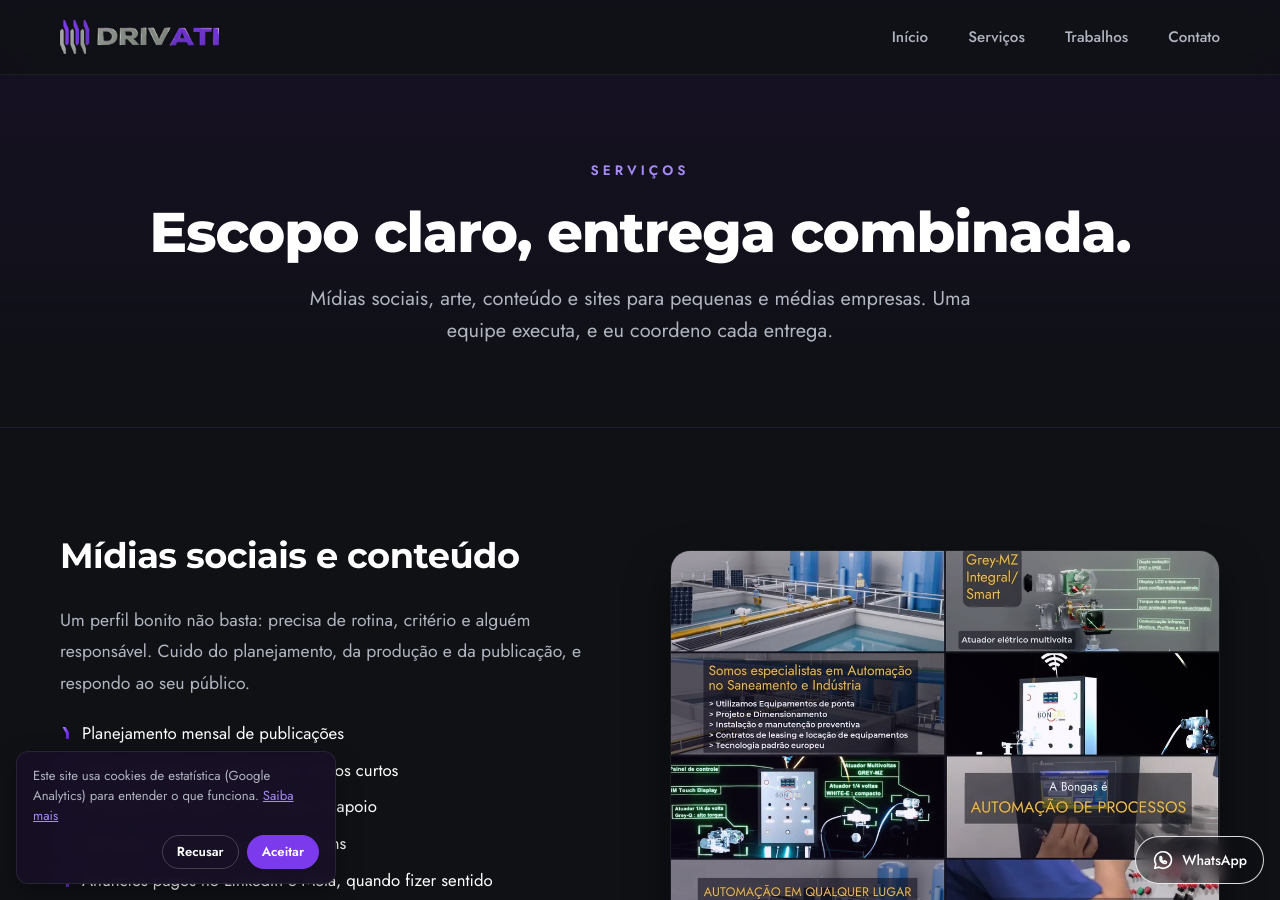
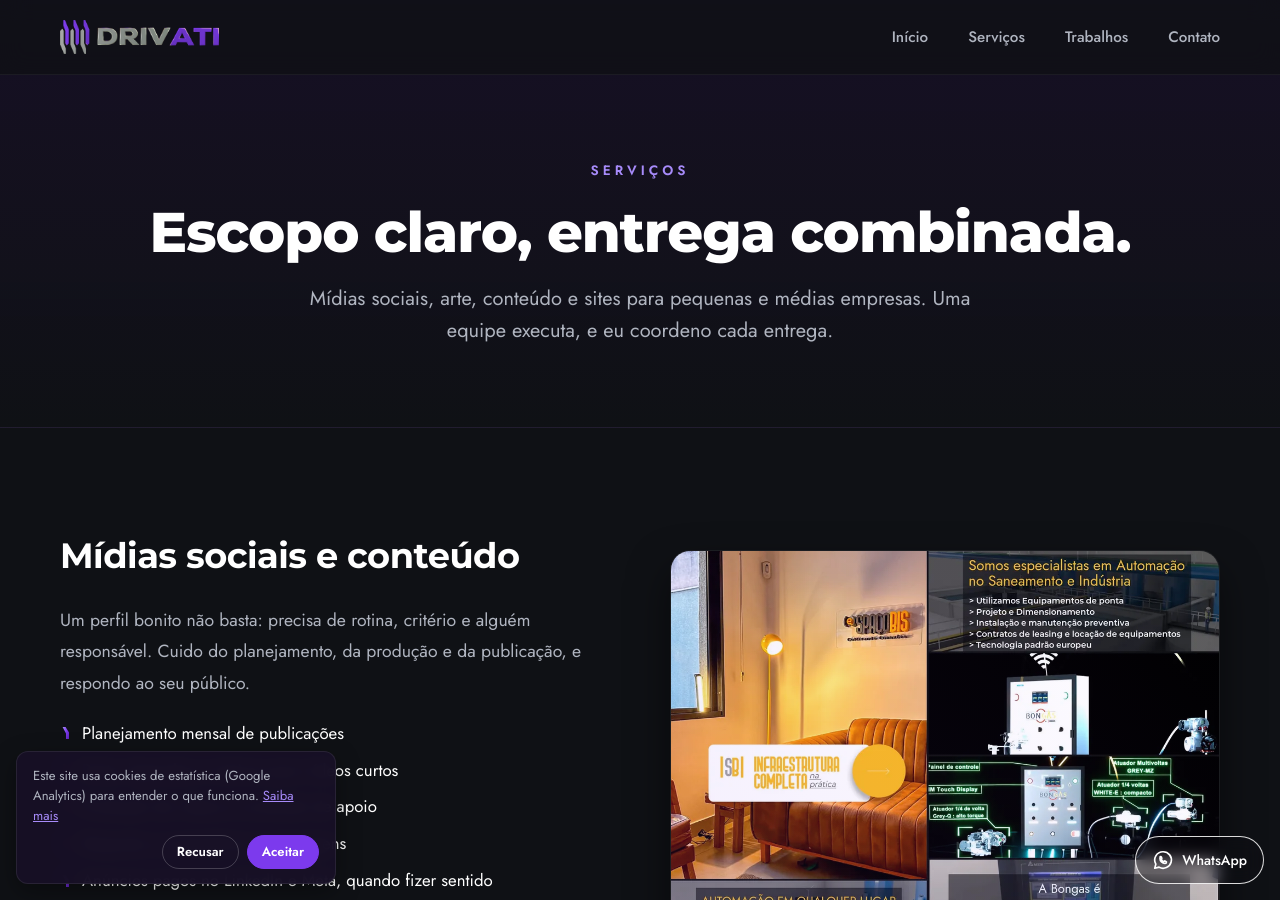
Before and after one commit to pedrosajrdigital/Drivati, a Jekyll site: the page built from servicos.html, in a window 1280 px wide and 900 px high. Built offline with Jekyll 4.4.1, drawn with Linux system fonts in a browser that asks for light colours.

Commit message:
Serviços: post da EspaçoBIS na imagem de mídias sociais
Co-Authored-By: Claude Sonnet 5.5 <noreply@anthropic.com>
Claude-Session: https://claude.ai/code/session_01RjAyFE22sfAnTy89Y7pjqg

```diff
--- a/servicos.html
+++ b/servicos.html
@@ -30,7 +30,7 @@ css: servicos
                     <a href="contato.html" class="btn btn-primary">Conversar sobre o meu projeto</a>
                 </div>
                 <div class="service-image service-image--photo">
-                    <img src="{{ '/assets/img/servicos/social.webp' | relative_url }}" alt="Quadros de vídeos institucionais criados para a Bongas: cenas em 3D, textos de apresentação e painel de automação" width="1000" height="750" loading="lazy">
+                    <img src="{{ '/assets/img/servicos/social.webp' | relative_url }}" alt="Post do Instagram da EspaçoBIS e quadros de vídeos institucionais da Bongas, com cenas em 3D e textos de apresentação" width="1000" height="750" loading="lazy">
                 </div>
             </div>
 
```
Also changed, not shown: assets/img/servicos/social.webp.
